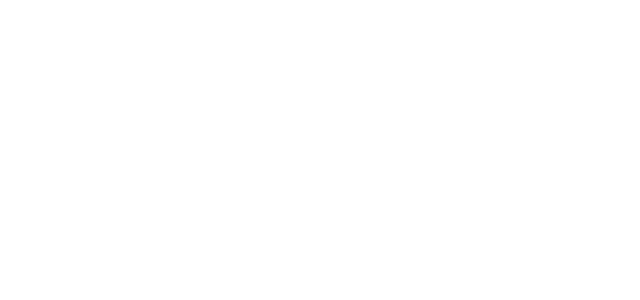
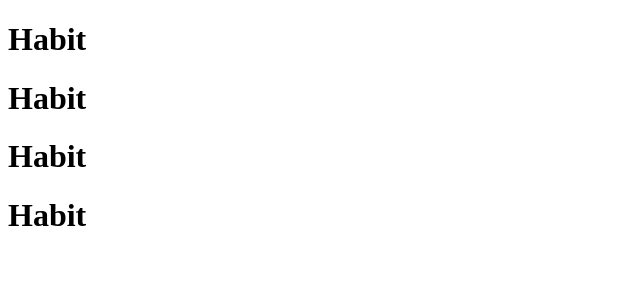
Before and after one commit to lmartinhao/setup, a React (Vite) app in the folder web/: page / in a window 1280 px wide. Shown: the top 300 px of the page, without its empty margins (0-640 px from the left). Built offline with nearby package versions, Linux system fonts and the light colour scheme.

Commit message:
components folder and habit component created

```diff
--- a/web/src/App.tsx
+++ b/web/src/App.tsx
@@ -1,8 +1,13 @@
+import { Habit } from "./components/Habit"
+
 function App() {
 
   return (
     <div>
-
+      <Habit />
+      <Habit />
+      <Habit />
+      <Habit />
     </div>
   )
 }
--- /dev/null
+++ b/web/src/components/Habit.tsx
@@ -0,0 +1,6 @@
+export function Habit() {
+
+  return (
+    <h1>Habit</h1>
+  )
+}
```
